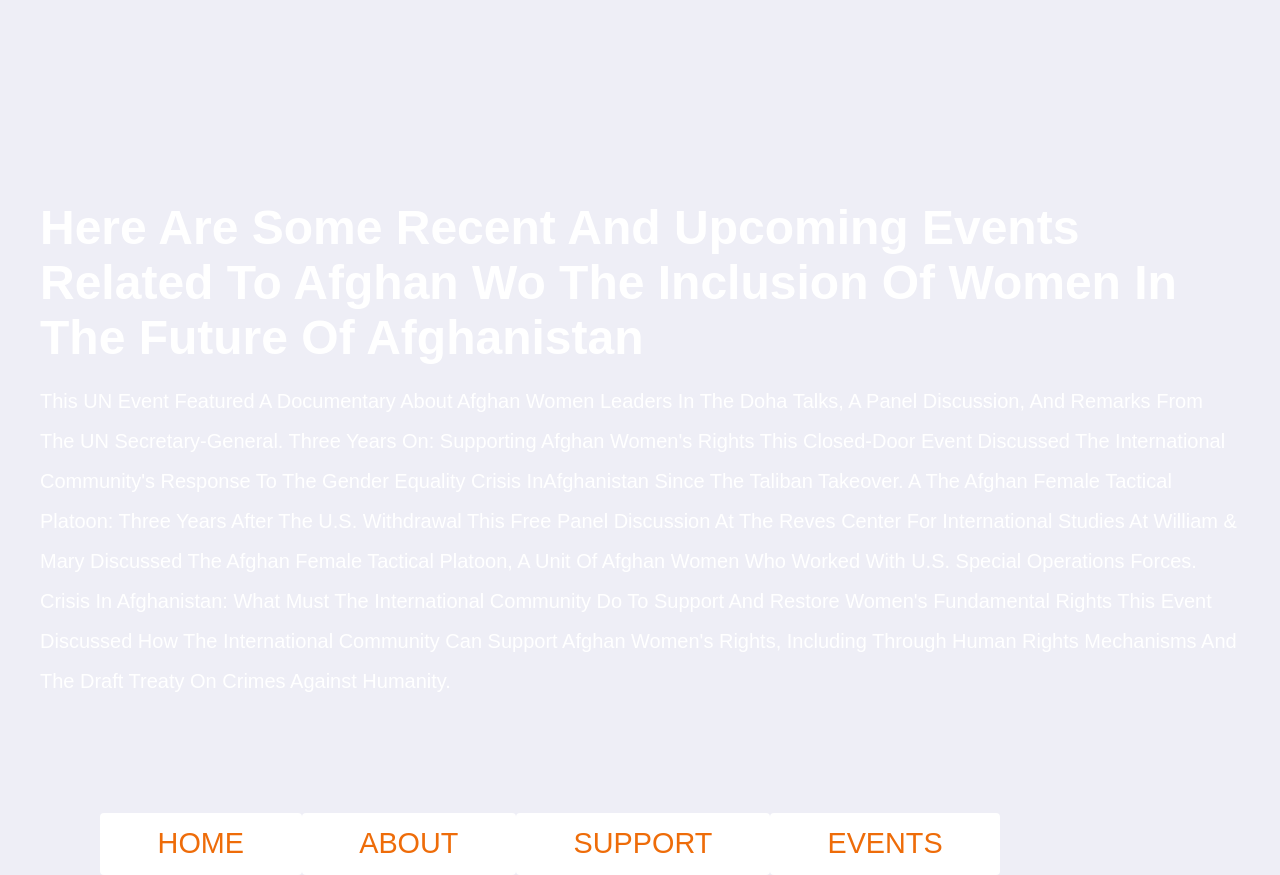
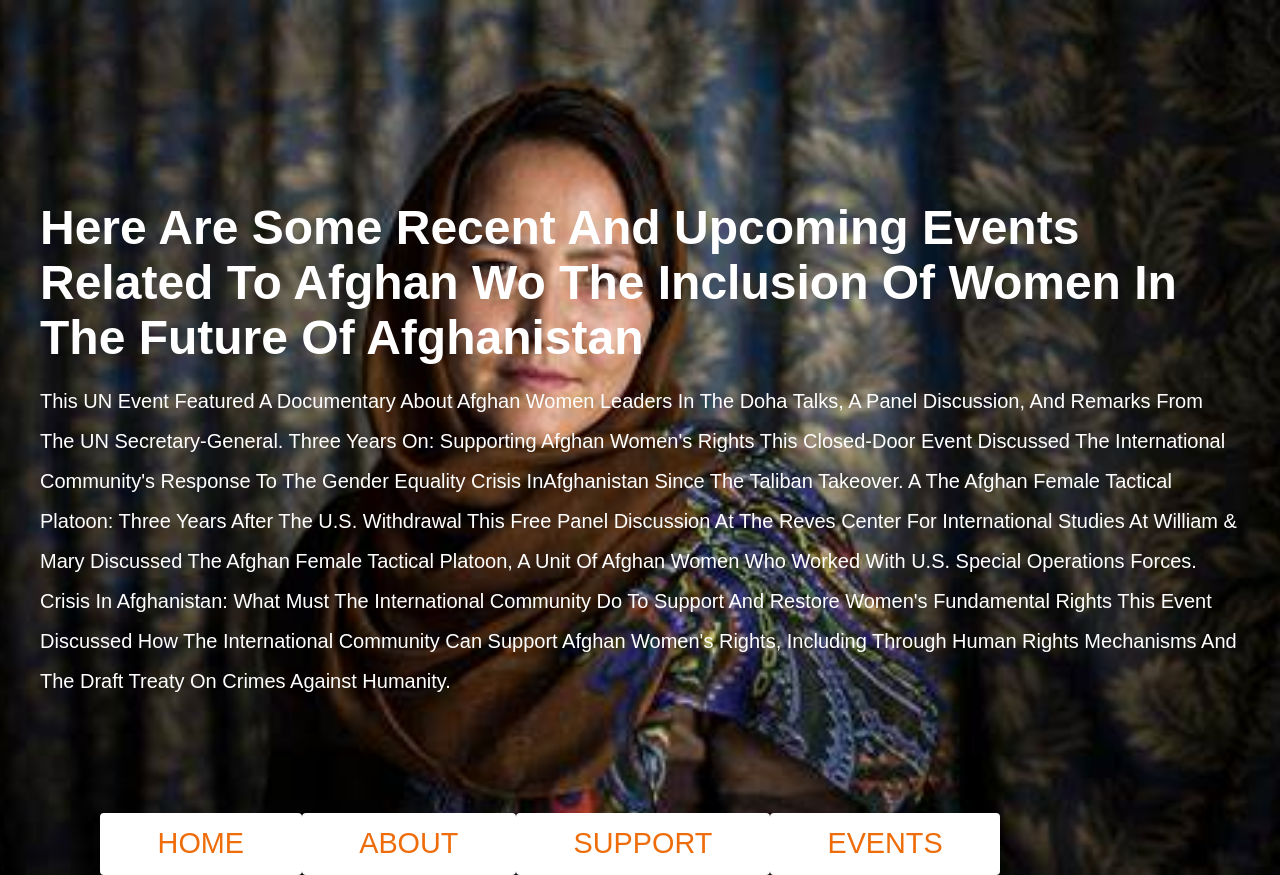
Before and after one commit to fg56689/my-website, a plain HTML site: page events.html in a window 1280 px wide. Drawn offline with Linux system fonts and the light colour scheme; the site is published under a folder, as on GitHub Pages, so addresses that start at the root find nothing.

Commit message:
Add files via upload
Signed-off-by: fg56689 <157351715+fg56689@users.noreply.github.com>

```diff
--- a/css/styles.css
+++ b/css/styles.css
@@ -298,7 +298,7 @@ body {
 #hero {
   height: 100%;
   width: 100%;
-  background-image: url("/images/th2.jpg");
+  background-image: url("../images/th2.jpg");
   background-position: center;
   background-size: cover;
   background-repeat: no-repeat;
```
